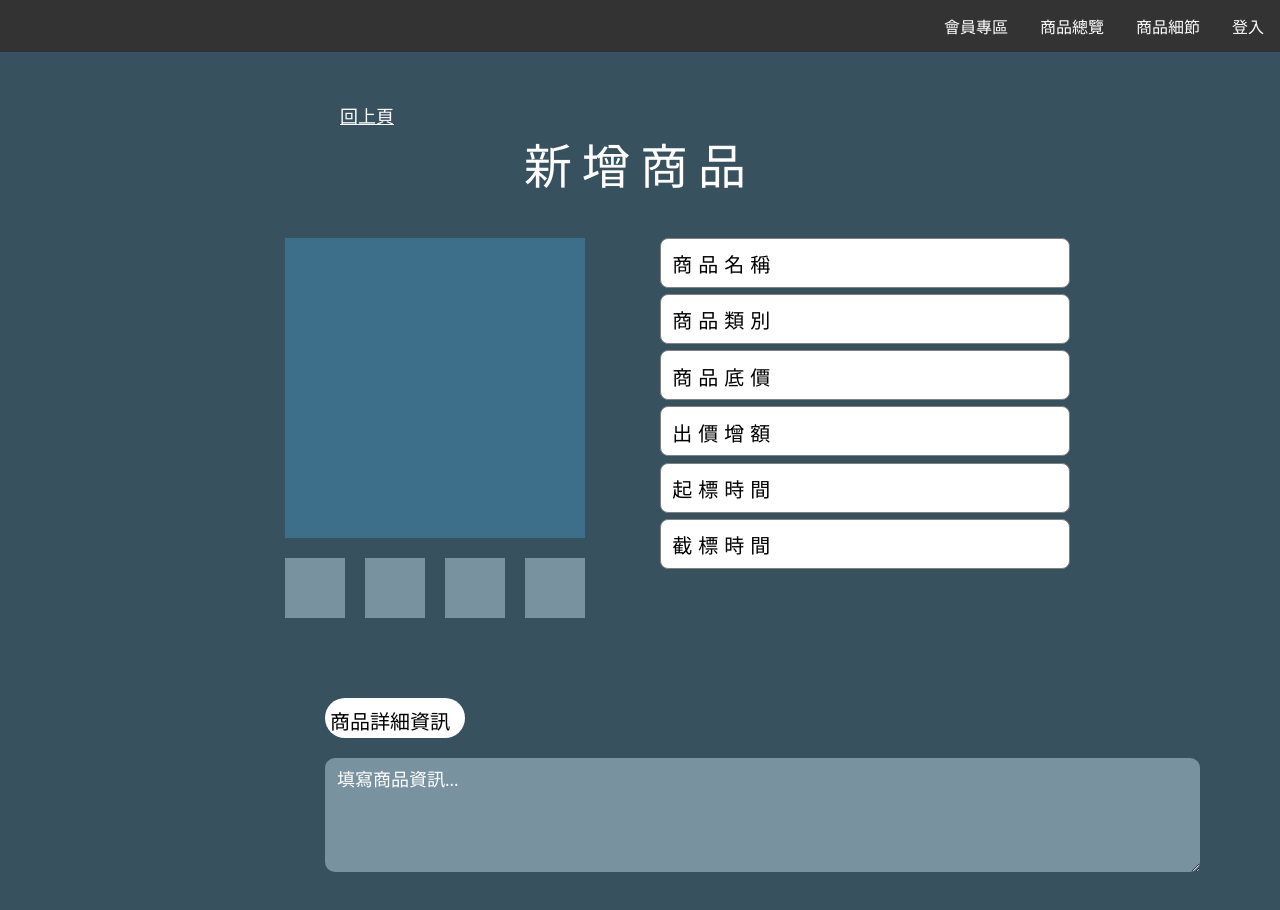
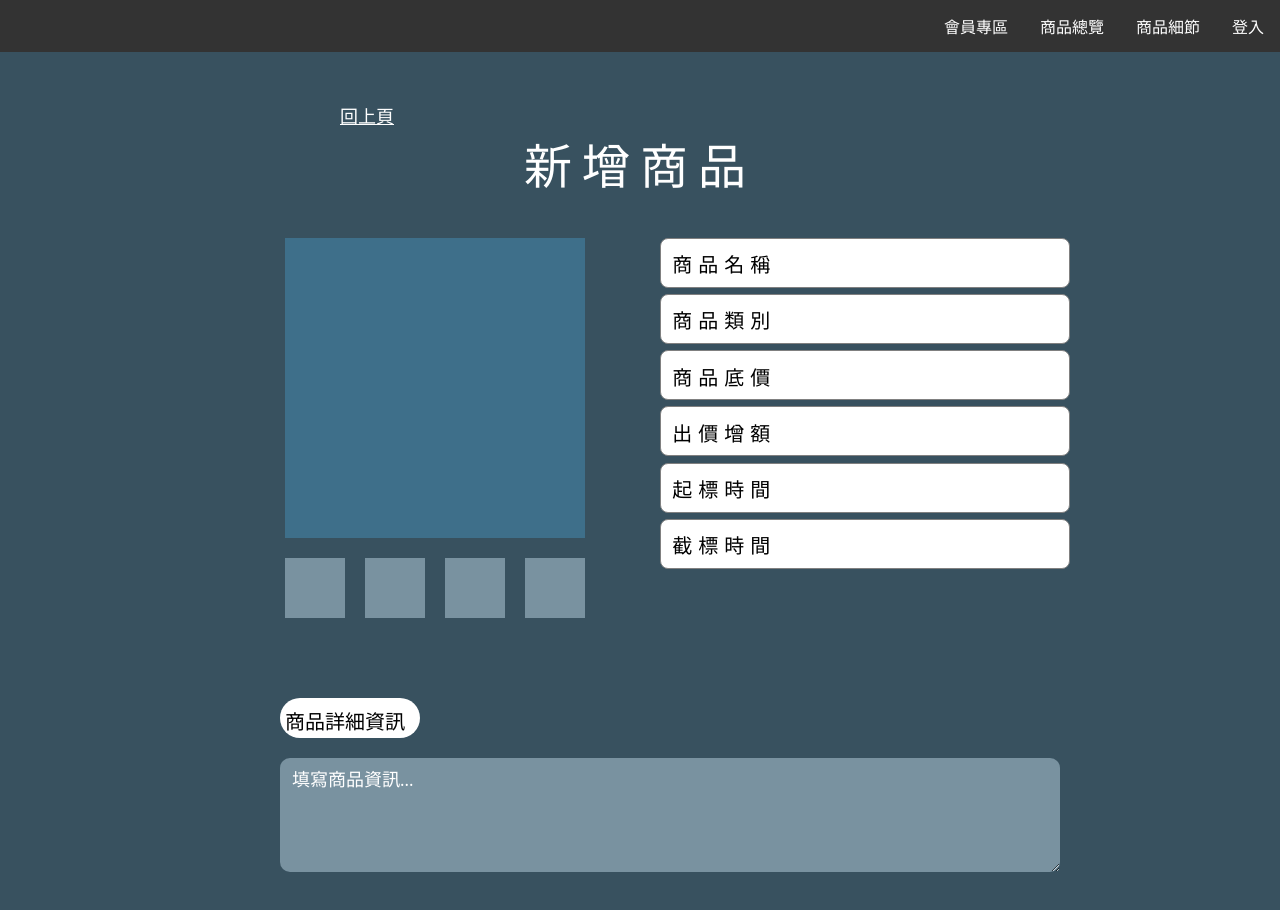
Before and after one commit to james61124/Guang-Shun-Coin-Action-Frontend, a React (Create React App) app: page /newproduct in a window 1280 px wide. Shown: the top 910 px of the page. Built offline with nearby package versions, Linux system fonts and the light colour scheme; a web font is replaced by a local one.

Commit message:
modify newProduct description width

```diff
--- a/src/Components/Member/NewProduct.module.css
+++ b/src/Components/Member/NewProduct.module.css
@@ -132,7 +132,7 @@ src: url('../../Font/KingHwa-OldSong.ttf') format('truetype');
     position: relative;
     margin-bottom: 20px;
     margin-top: 10px;
-    margin-left: 275px;
+    margin-left: 230px;
 }
 .subTitle {
     position: absolute;
@@ -147,8 +147,8 @@ src: url('../../Font/KingHwa-OldSong.ttf') format('truetype');
     display: flex;
     flex-direction: column;
     justify-content: flex-start;
-    margin-left: 275px;
-    width: 865px;
+    margin-left: 230px;
+    width: 770px;
     border-radius: 10px;
     background-color: #7992A0;
     padding-left: 10px;
```
